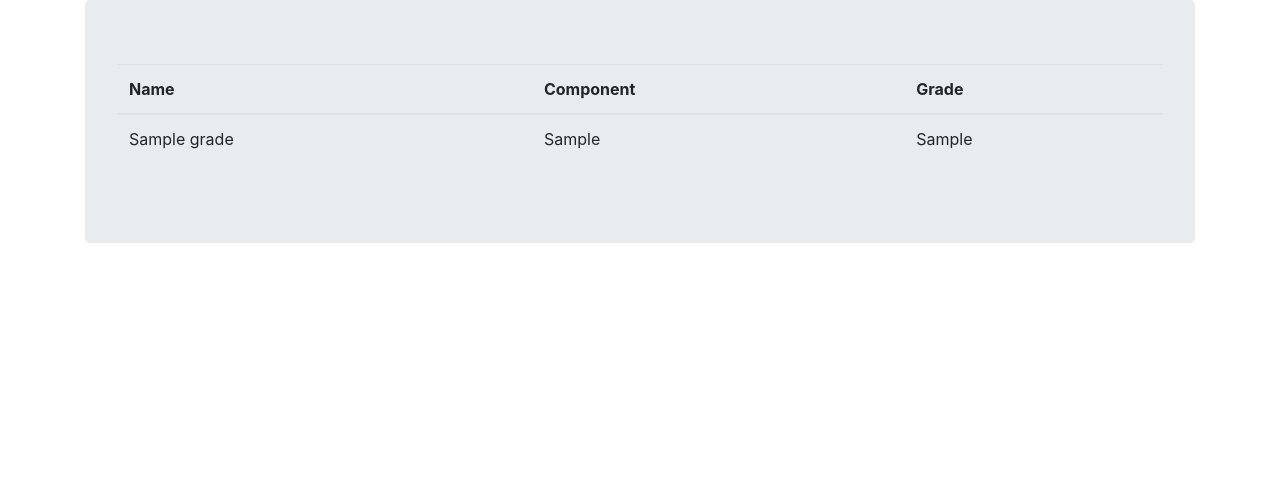
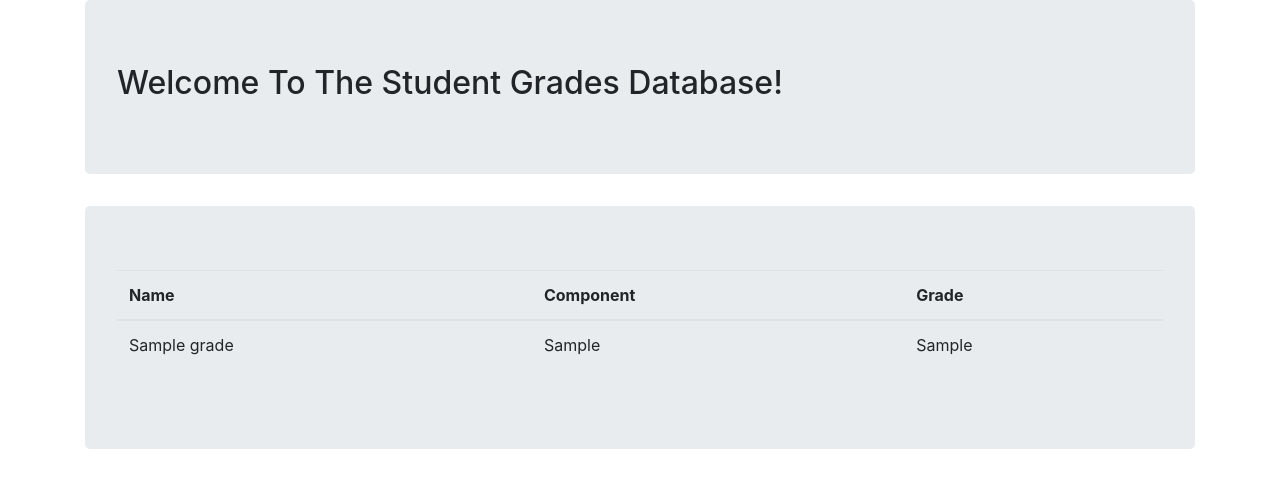
Before and after one commit to MalekMA/CCPres, a PHP site: page / in a window 1280 px wide. Shown: the top 488 px of the page. Run offline with PHP 8.4, Linux system fonts and the light colour scheme; tables that the repository leaves empty or names only in its code hold one stand-in row (values such as "Sample post"); some libraries are stand-ins or nearby versions.

Commit message:
Update index.php

```diff
--- a/index.php
+++ b/index.php
@@ -9,10 +9,16 @@
     <title>Student Grades</title>
   </head>
   <body>
+  	<div class="container">
+  		<div class="jumbotron">
+  			<h2>Welcome To The Student Grades Database!</h2>
+  		</div>
+  	</div>
 <?php
 $dsn = getenv('MYSQL_DSN');
 $user = getenv('MYSQL_USER');
 $password = getenv('MYSQL_PASSWORD');
+
 
 $db = new PDO($dsn, $user, $password);
 $statement = $db->prepare("SELECT * FROM grades;");
```
